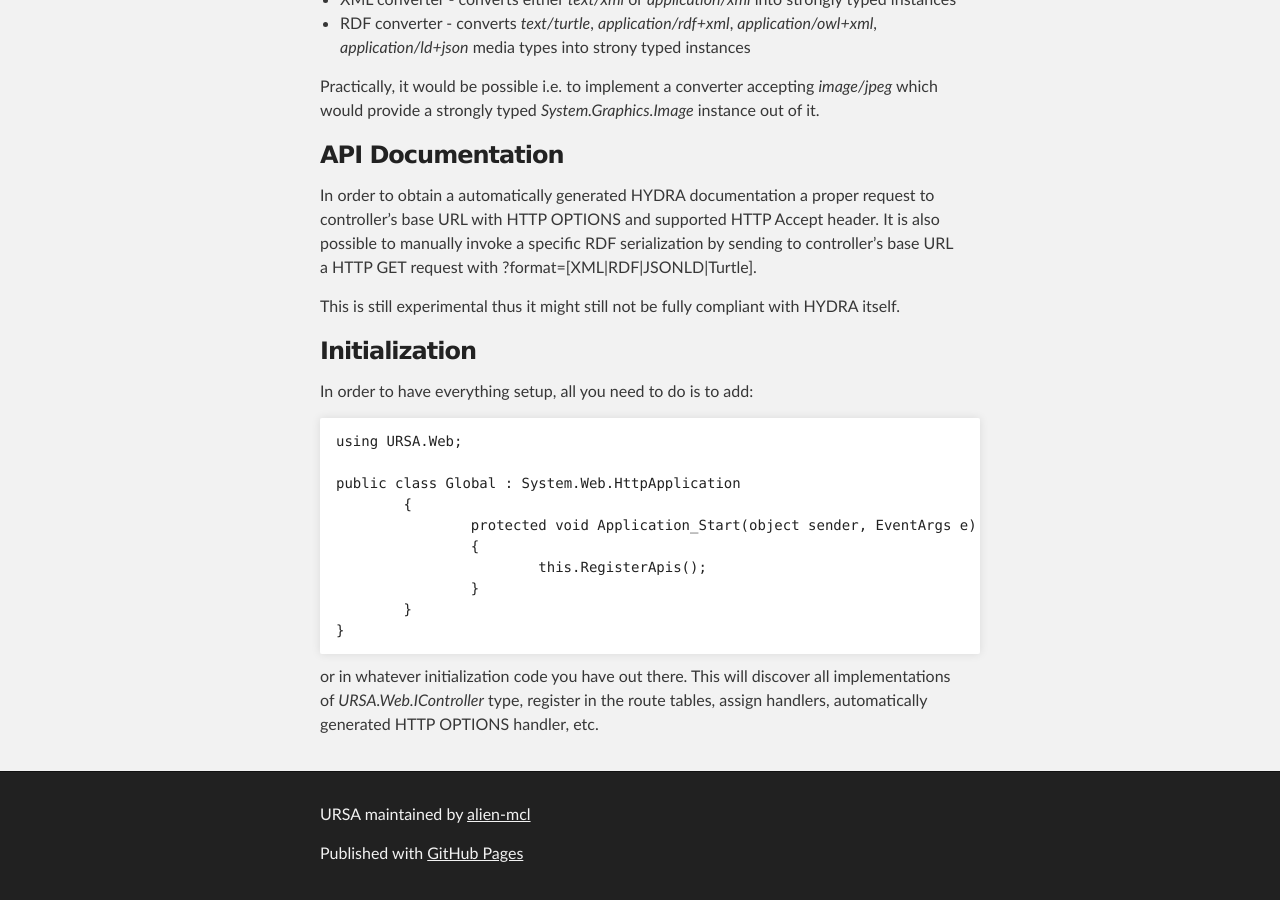
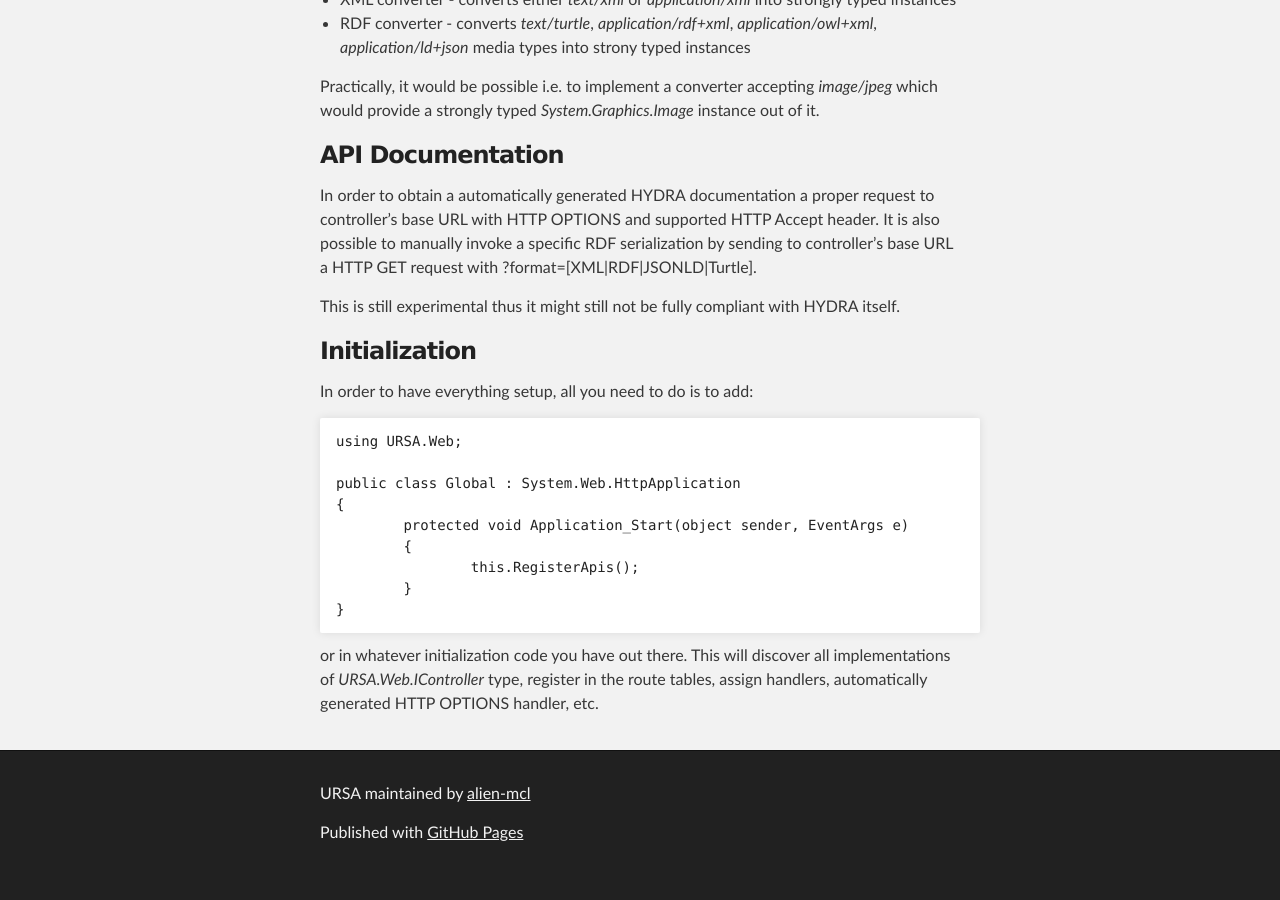
Before and after one commit to alien-mcl/URSA, a Jekyll site: the page built from doc.md, in a window 1280 px wide and 900 px high, scrolled down 2297 px. Built offline with Jekyll 4.4.1, drawn with Linux system fonts in a browser that asks for light colours; after the commit the page ends 3176 px from its top, so only the background shows below that.

Commit message:
Doc tweak

```diff
--- a/doc.md
+++ b/doc.md
@@ -71,11 +71,10 @@ In order to have everything setup, all you need to do is to add:
 using URSA.Web;
 
 public class Global : System.Web.HttpApplication
+{
+	protected void Application_Start(object sender, EventArgs e)
 	{
-		protected void Application_Start(object sender, EventArgs e)
-		{
-			this.RegisterApis();
-		}
+		this.RegisterApis();
 	}
 }
 {% endhighlight %}
```
